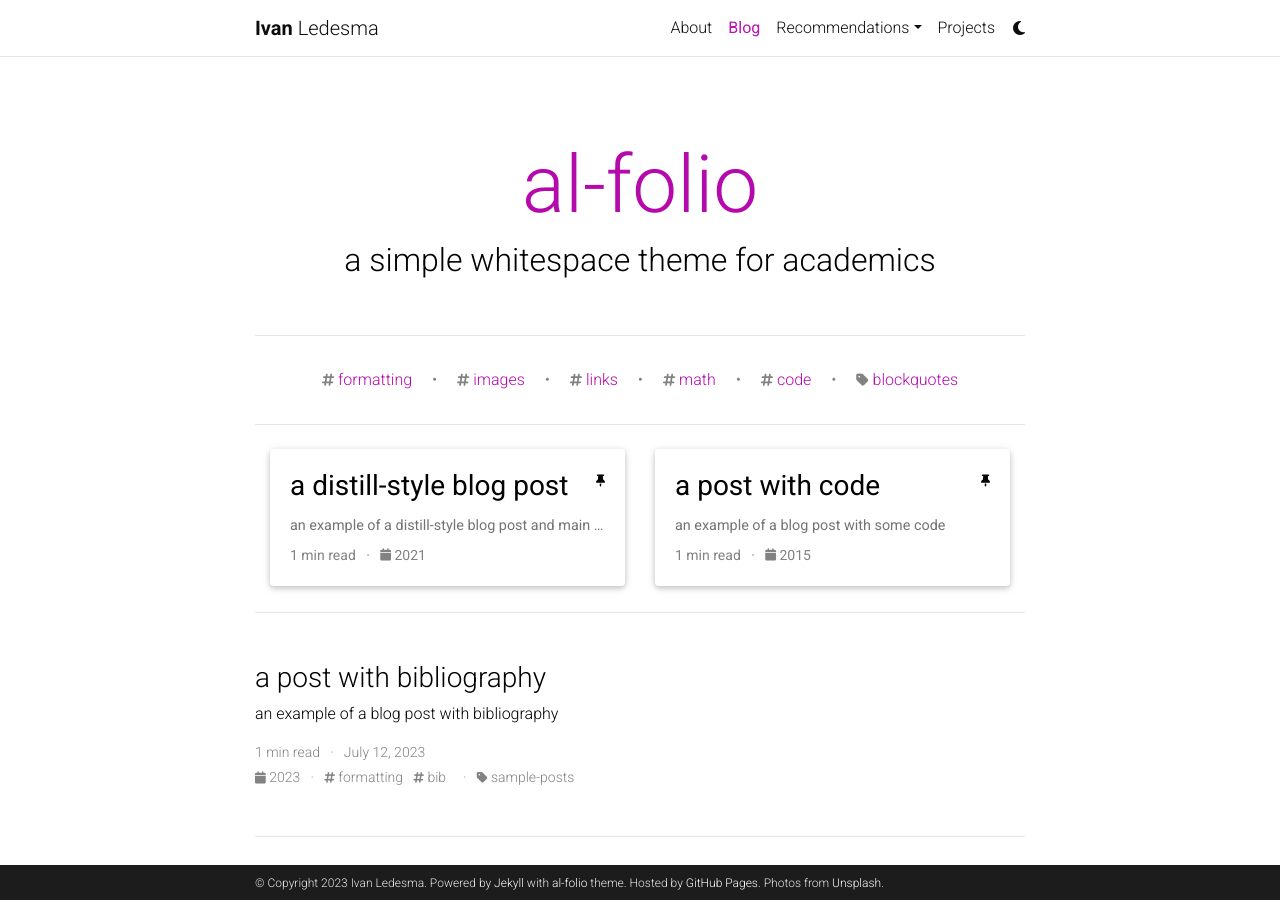
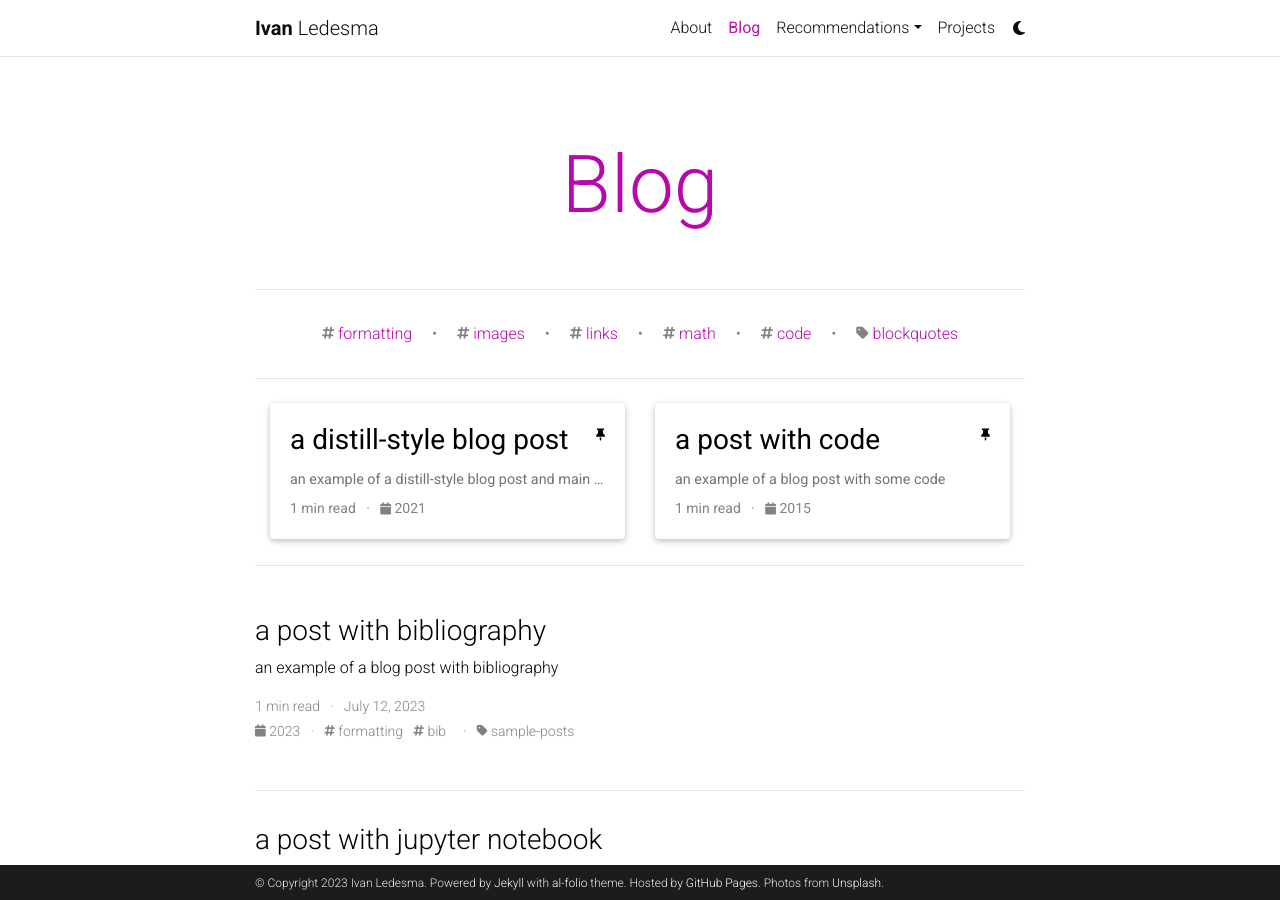
Before and after one commit to ledesma-ivan/ledesma-ivan.out-service, a Jekyll site: the page built from blog/index.html, in a window 1280 px wide and 900 px high. Built offline with Jekyll 4.4.1, drawn with Linux system fonts in a browser that asks for light colours; the list of posts is cut into pages by our own code; comment, search, counter and statistics services are not loaded; a style sheet for code colours, icons or effects is not loaded.

Commit message:
Changes blog

```diff
--- a/_config.yml
+++ b/_config.yml
@@ -123,9 +123,9 @@
 # Blog
 # -----------------------------------------------------------------------------
 
-blog_name: al-folio # blog_name will be displayed in your blog page
+blog_name: Blog # blog_name will be displayed in your blog page
 blog_nav_title: Blog # your blog must have a title for it to be displayed in the nav bar
-blog_description: a simple whitespace theme for academics
+blog_description:
 permalink: /blog/:year/:title/
 
 # Pagination
```
